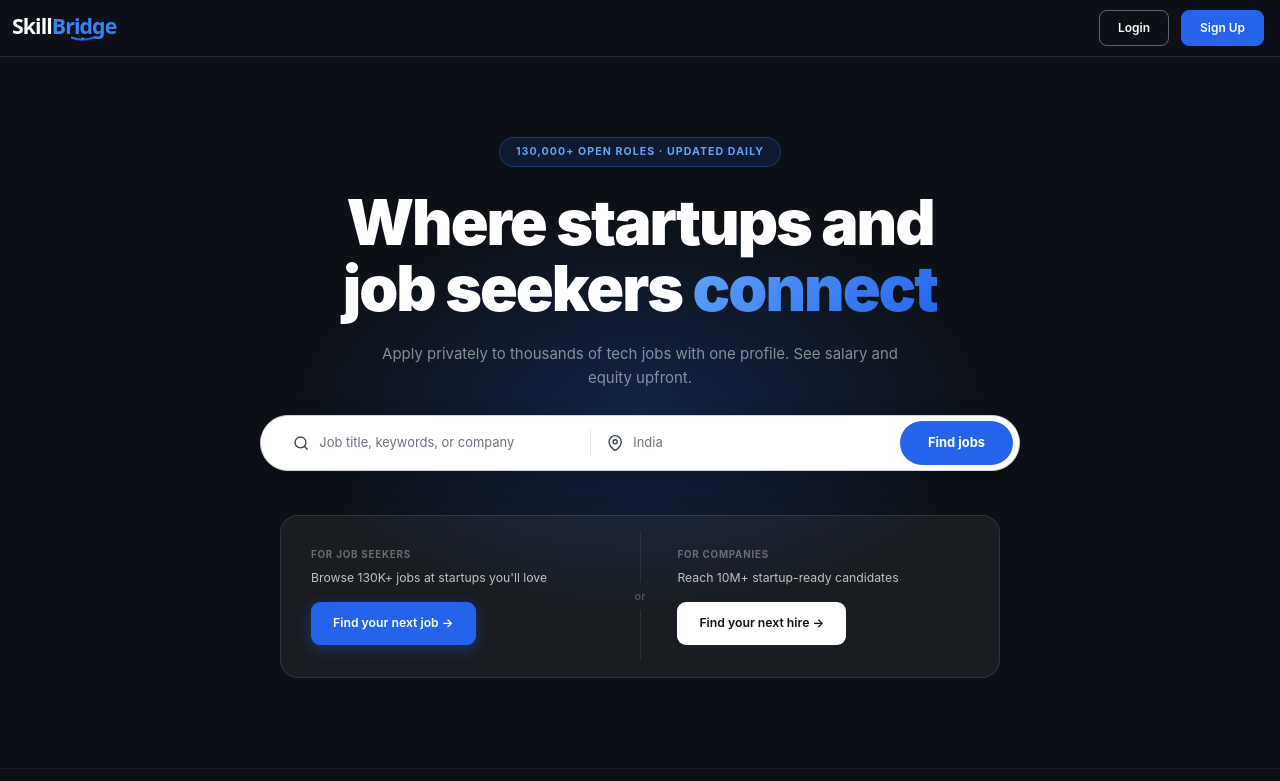
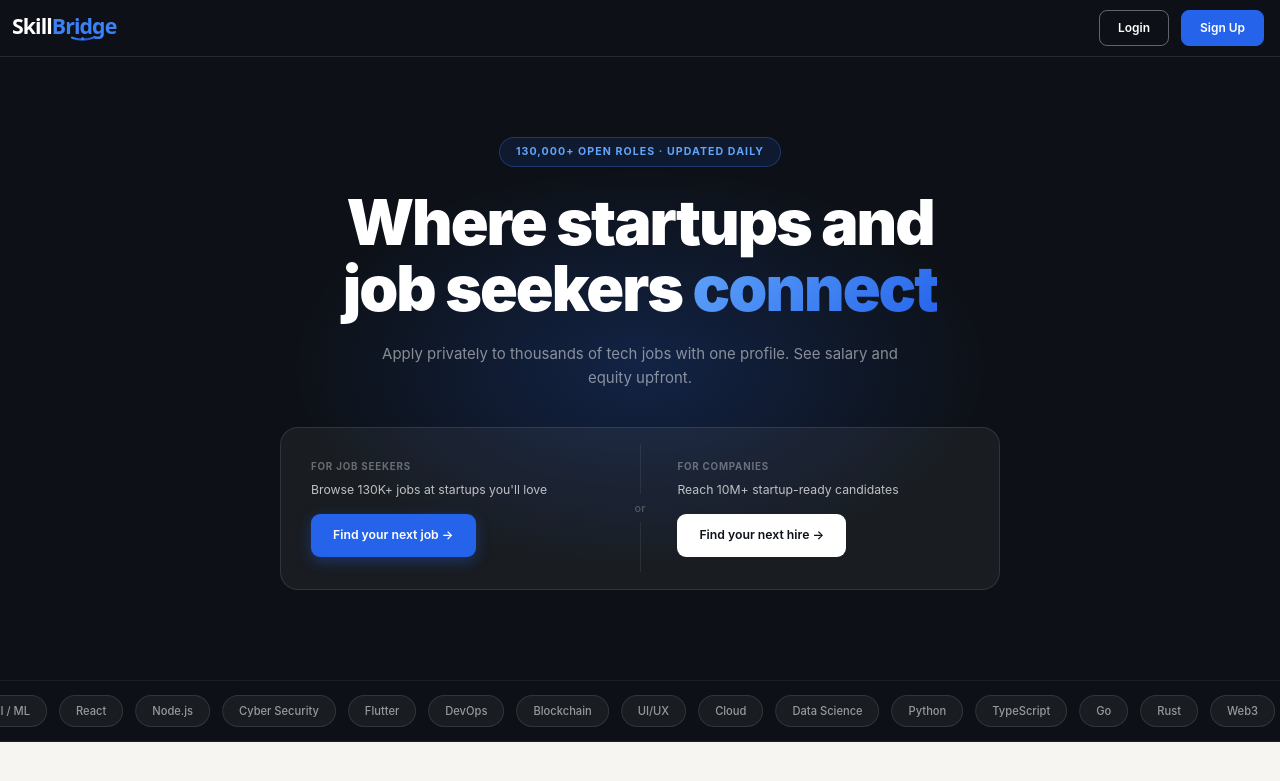
Before and after one commit to Chinmay0608/job-portal-system, a React (Vite) app in the folder frontend/: page / in a window 1280 px wide. Shown: the top 781 px of the page. Built offline with nearby package versions, Linux system fonts and the light colour scheme; no server answers.

Commit message:
fix: remove search bar from landing page hero section

```diff
--- a/frontend/src/Styles/pages/marketing/Home.css
+++ b/frontend/src/Styles/pages/marketing/Home.css
@@ -71,7 +71,7 @@
   color: rgba(255,255,255,0.5);
   line-height: 1.65;
   max-width: 520px;
-  margin: 0 auto 24px;
+  margin: 0 auto 36px;
 }
 
 /* HERO PILL SEARCH BAR */
--- a/frontend/src/pages/marketing/Home.jsx
+++ b/frontend/src/pages/marketing/Home.jsx
@@ -1,7 +1,5 @@
-import { useState } from "react";
 import { useNavigate } from "react-router-dom";
 import "../../Styles/pages/marketing/Home.css";
-import { FiSearch, FiMapPin } from "react-icons/fi";
 import {
   HiOutlineUserGroup,
   HiOutlineCurrencyDollar,
@@ -18,8 +16,6 @@ import {
 
 function Home() {
   const navigate = useNavigate();
-  const [homeSearch, setHomeSearch] = useState("");
-  const [homeLocation, setHomeLocation] = useState("");
 
   const tags = [
     "Frontend", "Backend", "Full Stack", "AI / ML", "React", "Node.js",
@@ -96,39 +92,6 @@ function Home() {
           <p className="home-hero-subtitle">
             Apply privately to thousands of tech jobs with one profile. See salary and equity upfront.
           </p>
-
-          {/* HERO PILL SEARCH BAR */}
-          <div className="home-hero-search-wrapper">
-            <div className="home-hero-search-inner">
-              <div className="home-search-field">
-                <FiSearch className="home-search-icon" />
-                <input
-                  type="text"
-                  placeholder="Job title, keywords, or company"
-                  value={homeSearch}
-                  onChange={(e) => setHomeSearch(e.target.value)}
-                  onKeyDown={(e) => e.key === "Enter" && navigate("/register")}
-                />
-              </div>
-              <div className="home-search-divider"></div>
-              <div className="home-search-field">
-                <FiMapPin className="home-search-icon" />
-                <input
-                  type="text"
-                  placeholder="India"
-                  value={homeLocation}
-                  onChange={(e) => setHomeLocation(e.target.value)}
-                  onKeyDown={(e) => e.key === "Enter" && navigate("/register")}
-                />
-              </div>
-              <button
-                className="home-search-submit-btn"
-                onClick={() => navigate("/register")}
-              >
-                Find jobs
-              </button>
-            </div>
-          </div>
 
           <div className="home-cta-row">
             <div className="home-cta-card" onClick={() => navigate("/register")}>
```
